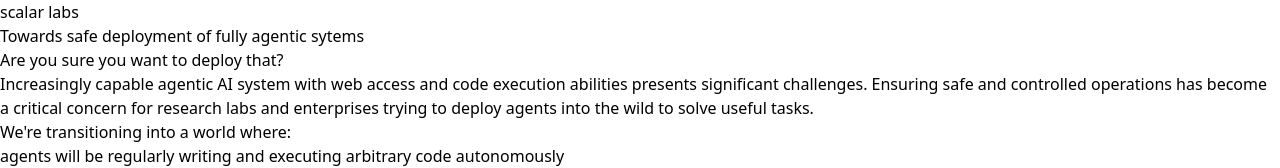
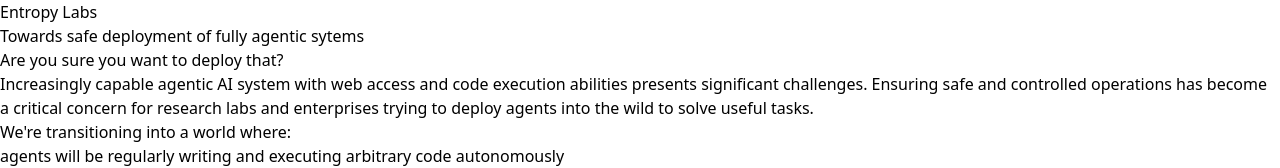
Before and after one commit to ishivendratripathi/Asteriod, a React (Vite) app: page / in a window 1280 px wide. Shown: the top 168 px of the page. Built offline with nearby package versions, Linux system fonts and the light colour scheme.

Commit message:
update name

```diff
--- a/index.html
+++ b/index.html
@@ -5,7 +5,7 @@
   <meta charset="UTF-8" />
   <link rel="icon" type="image/svg+xml" href="/favicon.ico" />
   <meta name="viewport" content="width=device-width, initial-scale=1.0" />
-  <title>Scalar Labs</title>
+  <title>Entropy Labs</title>
 </head>
 
 <body>
--- a/src/App.tsx
+++ b/src/App.tsx
@@ -1,7 +1,7 @@
 import React from 'react';
 
 const NinetiesWebsite = () => {
-  const name = 'scalar labs';
+  const name = 'Entropy Labs';
   return (
     <div className="bg-white text-black font-serif p-8 max-w-4xl mx-auto space-y-6">
       <header className="border-b-2 border-black pb-8 mb-12 mt-16 space-y-4">
```
